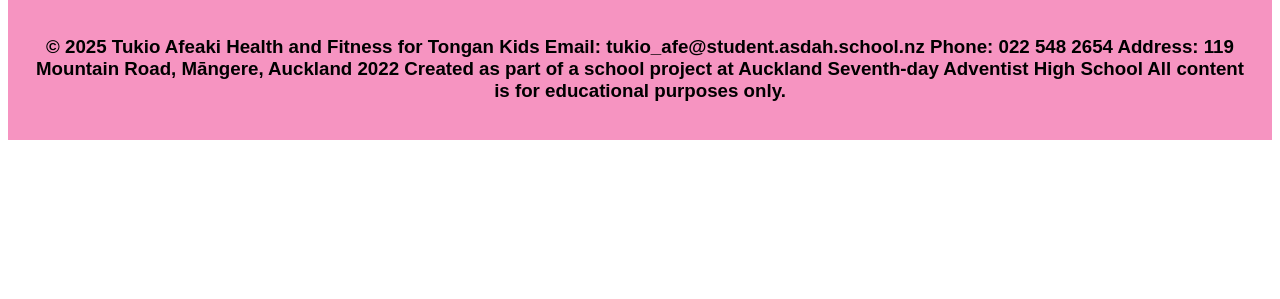
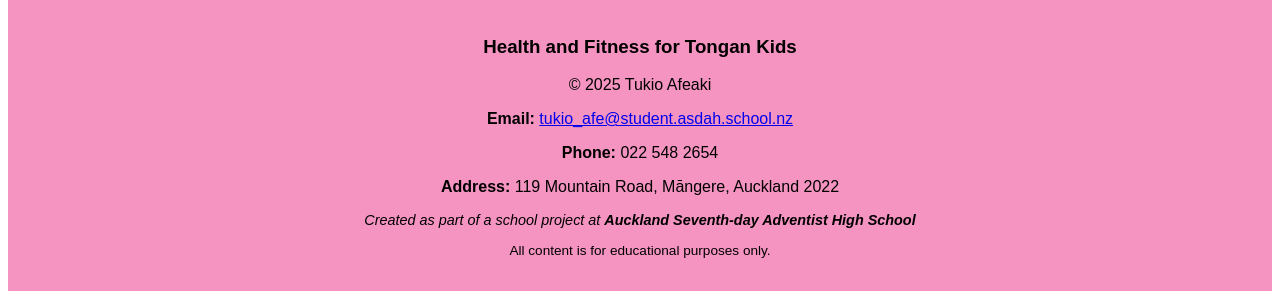
Before and after one commit to Tukiafeaki/obesity-website-final, a plain HTML site: page solutions.html in a window 1280 px wide. Shown: the part 1442-1741 px from the top of the page. Before the commit the page ends 1590 px from the top, so only its background shows below. Drawn offline with Linux system fonts and the light colour scheme.

Commit message:
footer center

```diff
--- a/solutions.html
+++ b/solutions.html
@@ -48,16 +48,20 @@
             <p>You don’t have to face obesity alone. It’s okay to ask for help. Talk to someone you trust, like a parent, school nurse, teacher, or doctor. They can give you advice and help you set simple goals to get healthier. It can also help to do things with a friend or family member—like going for walks or cooking healthy meals together. Having support makes it easier to stay motivated. Start with small steps, like drinking more water or taking a short walk, and build from there. Every little step counts!
             </p>
         </div>
-        <div class="footer">
-            <h3>© 2025 Tukio Afeaki
-Health and Fitness for Tongan Kids
-Email: tukio_afe@student.asdah.school.nz
-Phone: 022 548 2654
-Address: 119 Mountain Road, Māngere, Auckland 2022
-Created as part of a school project at Auckland Seventh-day Adventist High School
-All content is for educational purposes only.
- </h3>
+           <div class="footer">
+                        <h3>Health and Fitness for Tongan Kids</h3>
+                        <p>© 2025 Tukio Afeaki</p>
+
+                <div class="contact-info">
+                    <p><strong>Email:</strong> <a href="mailto:tukio_afe@student.asdah.school.nz">tukio_afe@student.asdah.school.nz</a></p>
+                    <p><strong>Phone:</strong> 022 548 2654</p>
+                    <p><strong>Address:</strong> 119 Mountain Road, Māngere, Auckland 2022</p>
+                </div>
+
+                <p class="school-info">Created as part of a school project at <strong>Auckland Seventh-day Adventist High School</strong></p>
+                <p class="disclaimer">All content is for educational purposes only.</p>
         </div>
+   <script src="script.js"></script>
     </div>
 </body>
 </html>
```
Also changed, not shown: causes.html (+14 -1 lines), effects.html (+2 -1 lines), index.html (+13 -7 lines).
